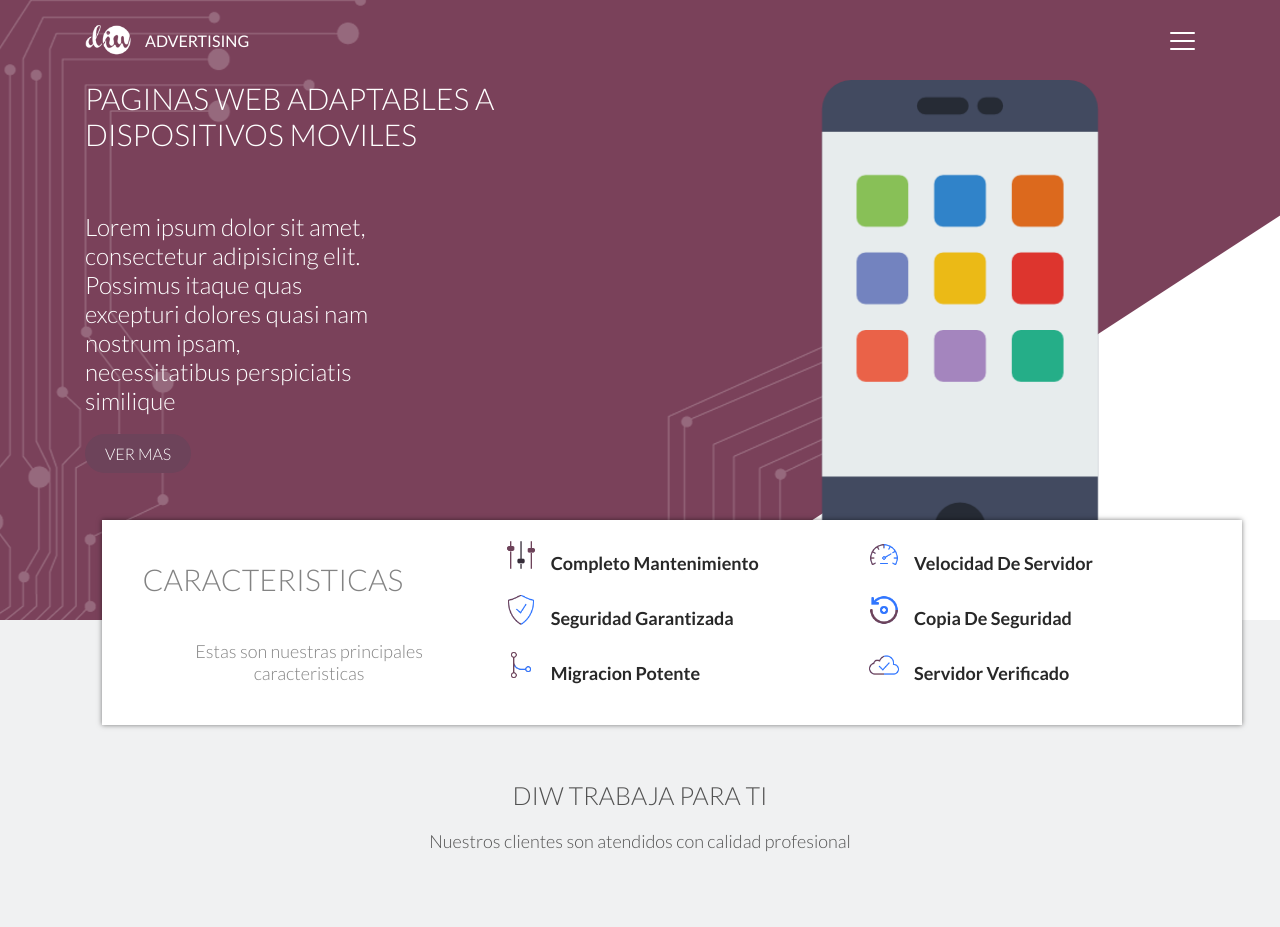
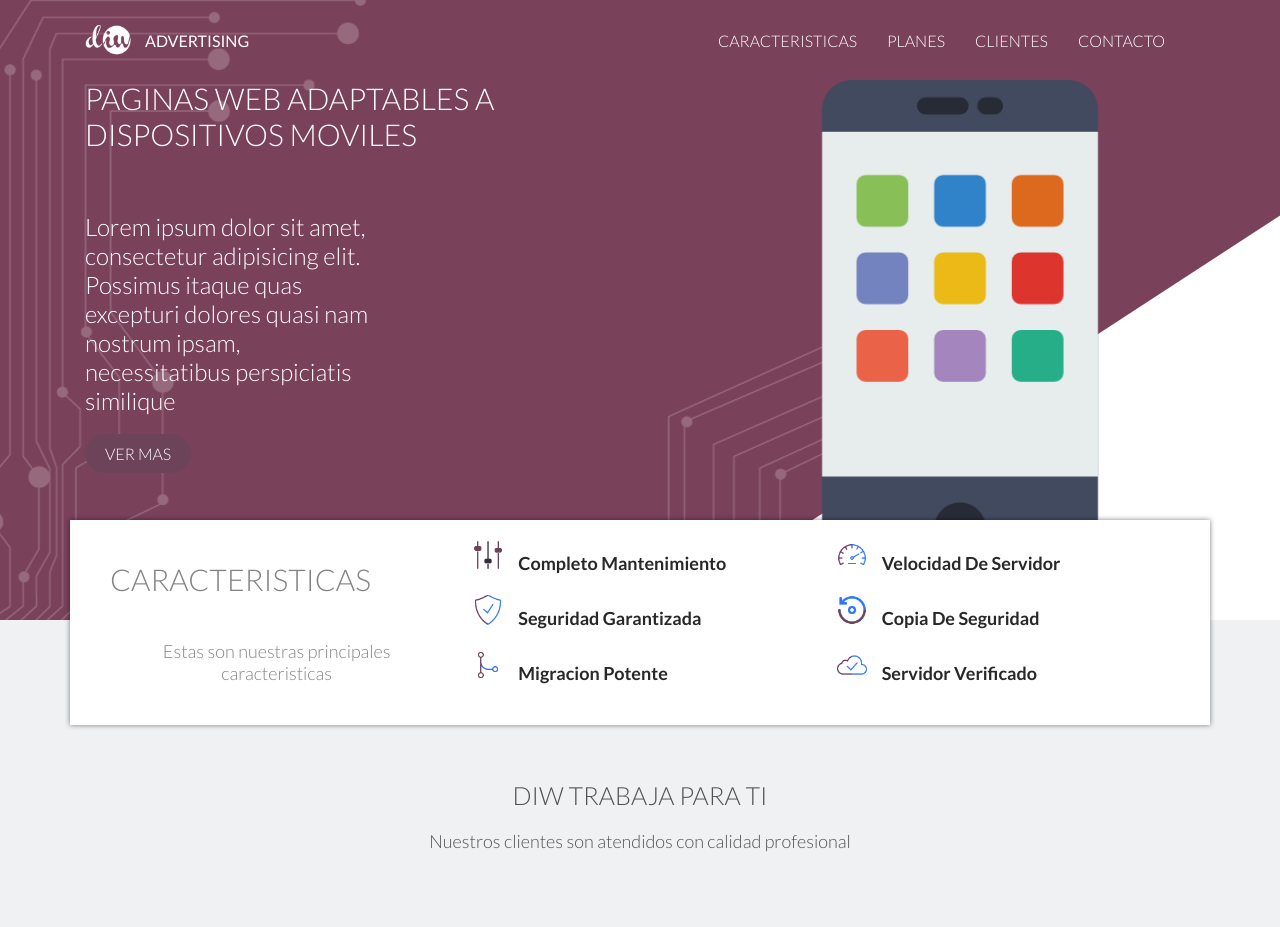
Before and after one commit to reideri/designinnweb, a PHP site: page /designning/ in a window 1280 px wide. Shown: the top 927 px of the page. Run offline with PHP 8.4, Linux system fonts and the light colour scheme.

Commit message:
Finalizacion diseño Frontend

```diff
--- a/views/css/style.css
+++ b/views/css/style.css
@@ -628,6 +628,37 @@ footer section.copyright .container .row  p {
 
 
 @media screen and (min-width: 992px){
+	header .container nav .row .menu-button {
+		display: none !important;
+	}
+
+	header .container nav .row .col-12 .container ul {
+		display: flex;
+		flex-flow: row wrap;
+		justify-content: flex-end;
+	}
+
+	header .container nav .row .col-12 .container ul li {
+		display: block !important;
+	}
+
+	header .container nav .row .col-12 .container ul li a {
+		color: #fff;
+		height: 80px;
+		display: flex;
+		justify-content: center;
+		padding: 0 15px;
+		align-items: center;
+		font-weight: 300;
+	}
+
+	.header-active .container nav .row .col-12 .container ul li a {
+		color: #525252;
+	}
+
+
+	/* SLIDER */
+
 	.slider {
 		overflow: hidden;
 	}
@@ -662,17 +693,21 @@ footer section.copyright .container .row  p {
 
 	section.feactures {
 		background-color: transparent;
+		width: 90%;
+		max-width: 1140px;
+		margin: auto;
 		padding: 0;
 		position: relative;
-		z-index: 15;
+		z-index: 8;
 	}
 
 	section.feactures .container {
+		width: 100%;
 		padding: 20px 40px;
 		background-color: #fff;
 		box-shadow: 0 0 5px rgba(0,0,0,0.5);
 		position: absolute;
-		left: 8%;
+		left: 0;
 		top: -100px;
 	}
 
--- a/views/modules/header.view.php
+++ b/views/modules/header.view.php
@@ -2,7 +2,7 @@
 	<div class="container">
 		<nav>
 			<div class="row align-items-center">
-				<div class="col-6">
+				<div class="col-6 col-lg-4">
 					<div class="brand">
 						<a href="<?php echo $route; ?>">
 							<img src="<?php echo $route; ?>views/img/logo.png" alt="Logo Designninweb" width="60" class="img-logo">
@@ -17,13 +17,13 @@
 						<span class="line-button"></span>
 					</div>
 				</div>
-				<div class="col-12">
+				<div class="col-12 col-lg-8">
 					<div class="container">
 						<ul>
-							<li><a href="">Caracteristicas</a></li>
-							<li><a href="">Planes</a></li>
-							<li><a href="">Clientes</a></li>
-							<li><a href="">Contacto</a></li>
+							<li><a href="">CARACTERISTICAS</a></li>
+							<li><a href="">PLANES</a></li>
+							<li><a href="">CLIENTES</a></li>
+							<li><a href="">CONTACTO</a></li>
 						</ul>
 					</div>
 				</div>
```
